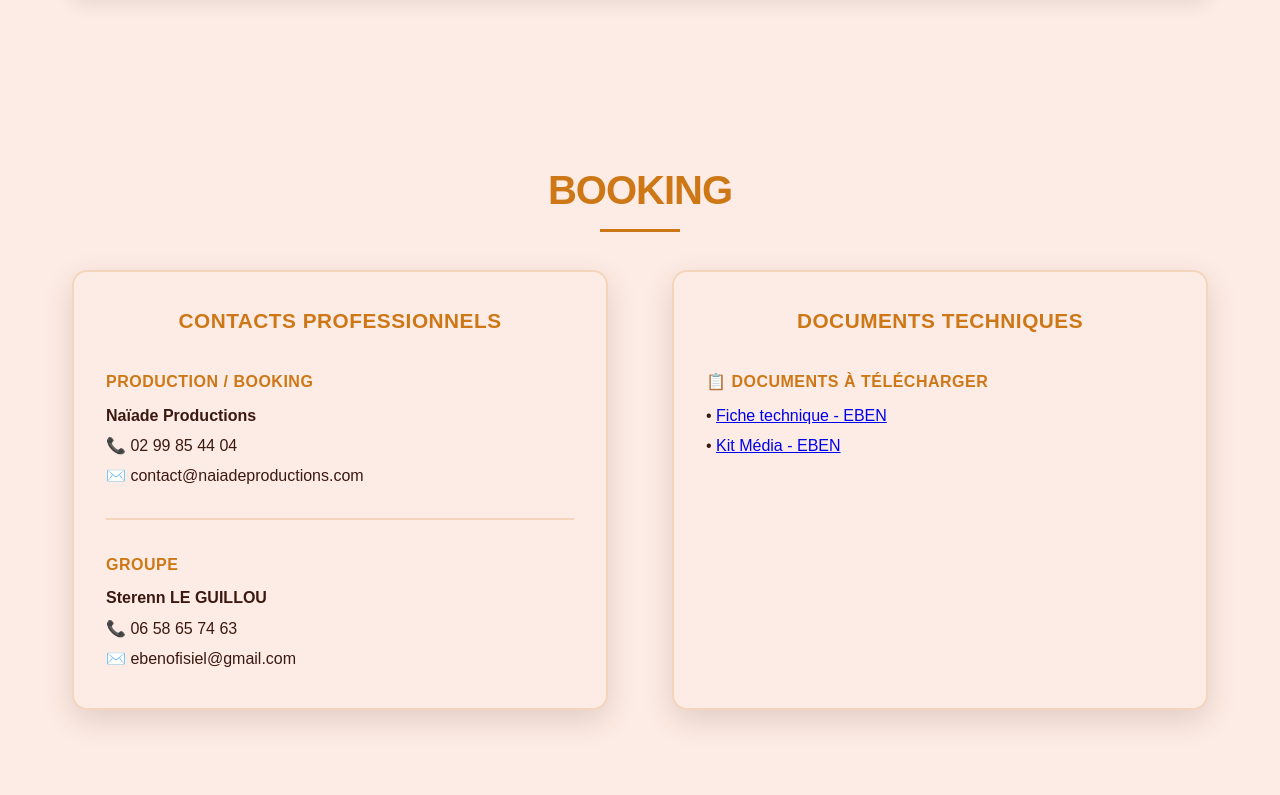
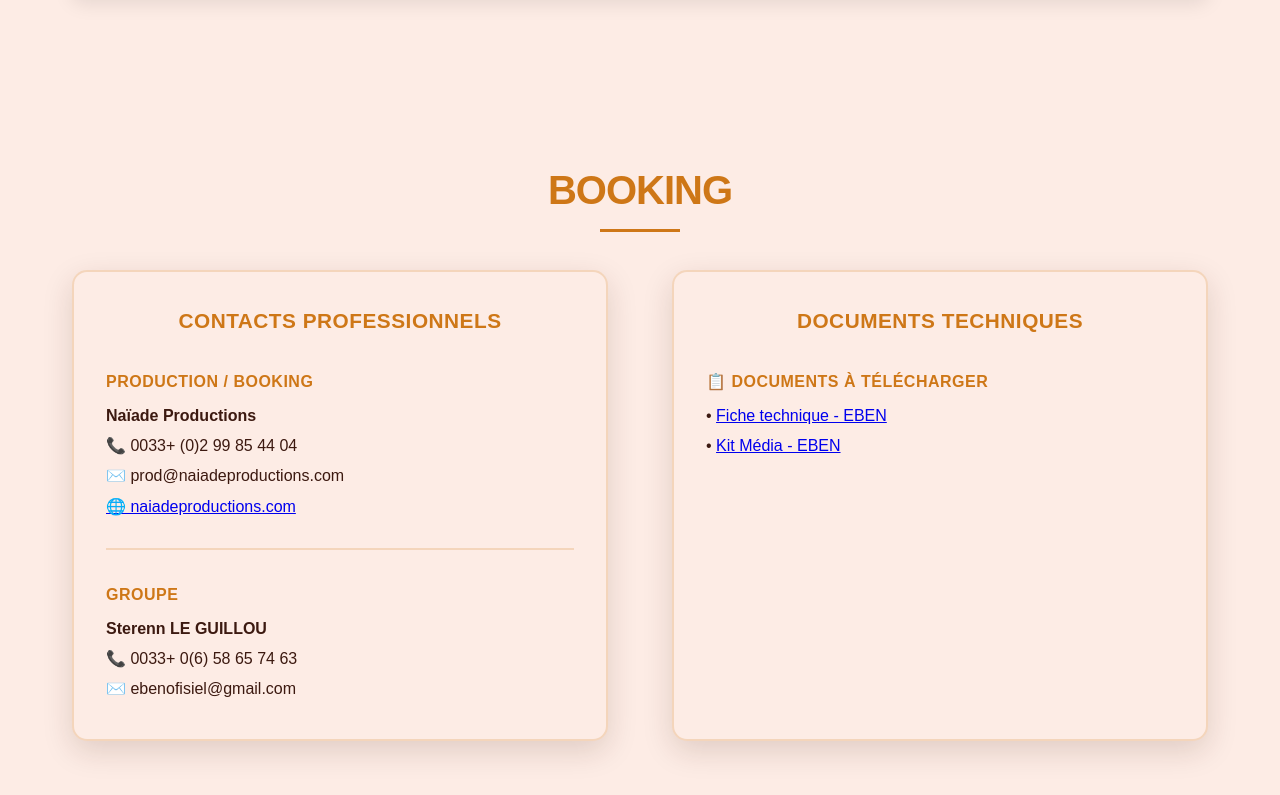
Before and after one commit to SterennLG/eben.bzh, a plain HTML site: page index.html in a window 1280 px wide. Shown: the part 5189-5984 px from the top of the page. Drawn offline with Linux system fonts and the light colour scheme.

Commit message:
Changements de contacts

```diff
--- a/index.html
+++ b/index.html
@@ -884,8 +884,8 @@
                 <h4>Group members</h4>
                 <ul>
 
-                    <li><strong>Marine LAVIGNE</strong> - Kan</li>
-                    <li><strong>Sterenn LE GUILLOU</strong> - Kan</li>
+                    <li><strong>Marine LAVIGNE</strong> - Vocals</li>
+                    <li><strong>Sterenn LE GUILLOU</strong> - Vocals</li>
                     <li><strong>Jonathan DOUR</strong> - Viola</li>
                     <li><strong>Antoine LAHAY</strong> - 12-string guitar, electric guitar</li>
                     <li><strong>Julien STÉVENIN</strong> - Double bass</li>
@@ -1400,14 +1400,15 @@
                         <div class="contact-item">
                             <h4>Production / Booking</h4>
                             <p><strong>Naïade Productions</strong></p>
-                            <p>📞 02 99 85 44 04</p>
-                            <p>✉️ contact@naiadeproductions.com</p>
+                            <p>📞 0033+ (0)2 99 85 44 04</p>
+                            <p>✉️ prod@naiadeproductions.com</p>
+                            <p><a href="https://www.naiadeproductions.com/artistes/eben/" target="_blank">🌐 naiadeproductions.com</a></p>
                         </div>
 
                         <div class="contact-item">
                             <h4>Groupe</h4>
                             <p><strong>Sterenn LE GUILLOU</strong></p>
-                            <p>📞 06 58 65 74 63</p>
+                            <p>📞 0033+ 0(6) 58 65 74 63</p>
                             <p>✉️ ebenofisiel@gmail.com</p>
                         </div>
                     </div>
@@ -1433,8 +1434,10 @@
                         <div class="contact-item">
                             <h4>Production / Booking</h4>
                             <p><strong>Naïade Productions</strong></p>
-                            <p>📞 +33 2 99 85 44 04</p>
-                            <p>✉️ contact@naiadeproductions.com</p>
+                            <p>📞 0033+ (0)2 99 85 44 04</p>
+                            <p>✉️ prod@naiadeproductions.com</p>
+                            <p><a href="https://www.naiadeproductions.com/artistes/eben/" target="_blank">🌐 naiadeproductions.com</a></p>
+
                         </div>
 
                         <div class="contact-item">
@@ -1466,8 +1469,9 @@
                         <div class="contact-item">
                             <h4>Produiñ / Programiñ</h4>
                             <p><strong>Naïade Productions</strong></p>
-                            <p>📞 02 99 85 44 04</p>
-                            <p>✉️ contact@naiadeproductions.com</p>
+                            <p>📞 0033+ 0(2) 99 85 44 04</p>
+                            <p>✉️ prod@naiadeproductions.com</p>
+                            <p><a href="https://www.naiadeproductions.com/artistes/eben/" target="_blank">🌐 naiadeproductions.com</a></p>
                         </div>
 
                         <div class="contact-item">
```
